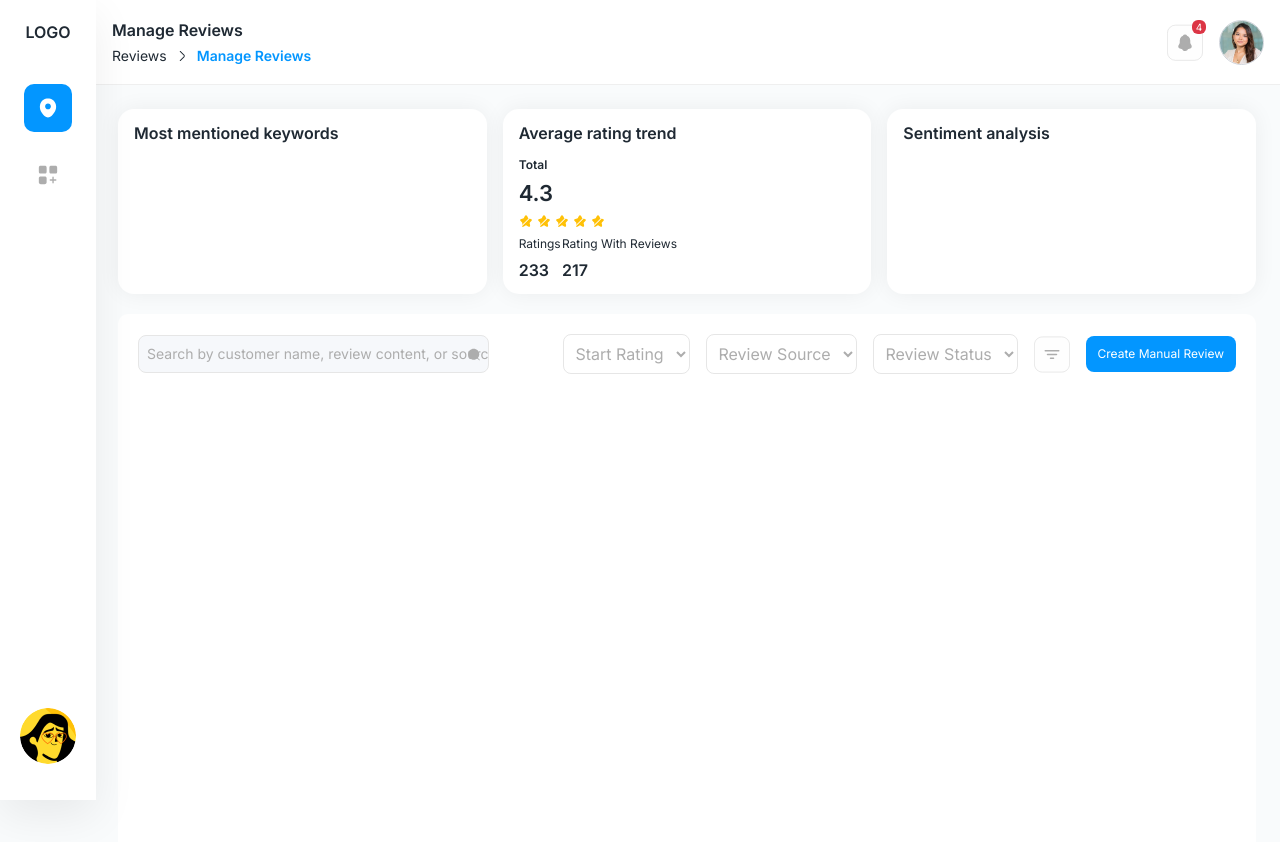
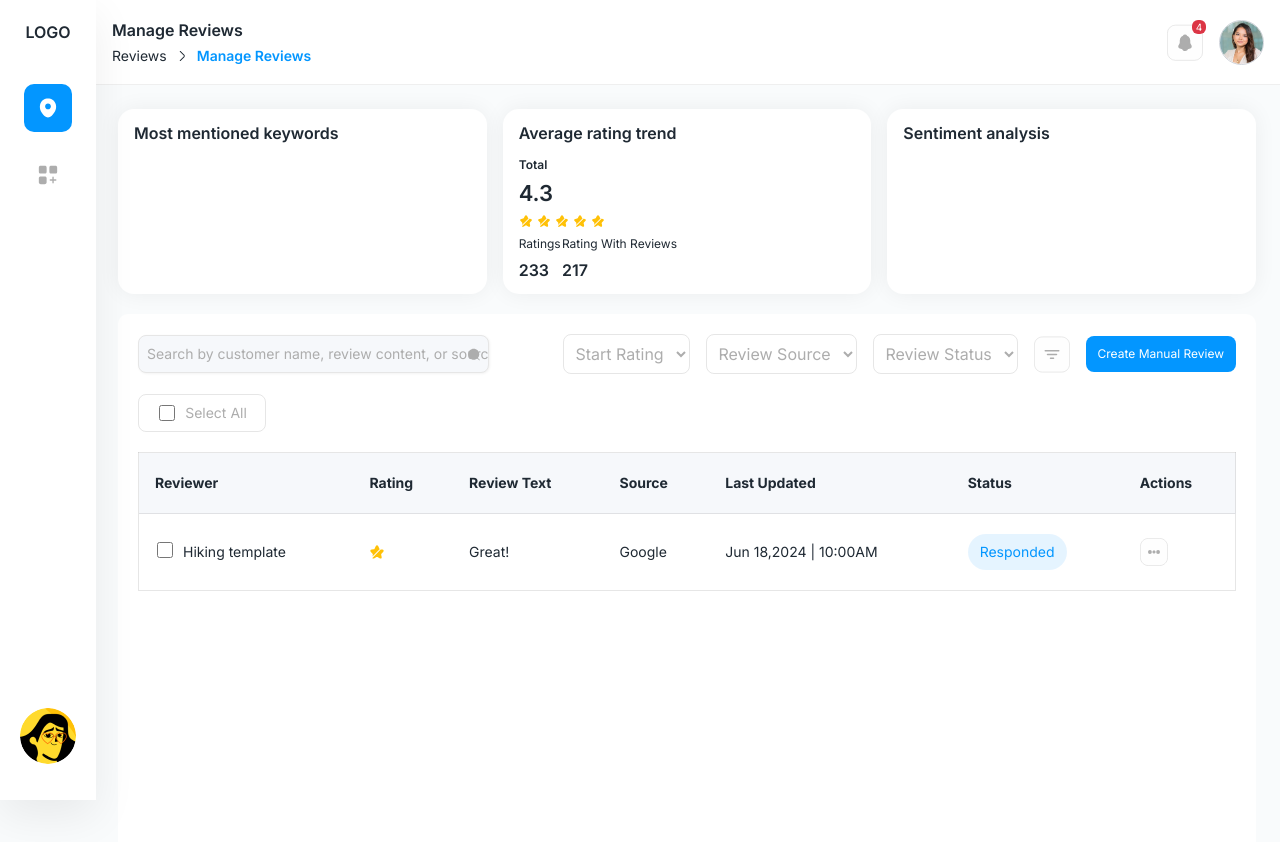
Before and after one commit to sumithub/rs-web-develop, a Next.js app: page /review in a window 1280 px wide. Shown: the top 842 px of the page. Built offline with nearby package versions, Linux system fonts and the light colour scheme.

Commit message:
Created reviews table

```diff
--- /dev/null
+++ b/src/app/components/Status.js
@@ -0,0 +1,5 @@
+export default function Status() {
+    return <div>
+        <button className="bg-[#0396FF1A] rounded-4xl py-2 px-3 text-primary! text-sm text-center">Responded</button>
+    </div>
+}
--- /dev/null
+++ b/src/app/components/form/Checkbox.js
@@ -0,0 +1,14 @@
+"use client"
+export default function Checkbox({ label, name, checked, onChange }) {
+    return <div>
+        <div className="">
+            <div>
+                <label className="text-base text-text-primary">{label}</label>
+                <div className="text-base text-text-primary font-bold">{name}</div>
+            </div>
+            <input type="checkbox" className="h-4 w-5 ml-auto"
+                onChange={() => { onChange(!checked) }}
+                checked={checked} />
+        </div>
+    </div>
+}
--- a/src/app/components/form/Select.js
+++ b/src/app/components/form/Select.js
@@ -4,7 +4,7 @@ export default function Select({ value = "", isRequired, label, children, disabl
     return (<div className={`mt-4 text-lg relative ${class_}`}>
         {label && <label className={`text-base text-black mb-1 font-bold block capitalize ${labelClass}`}>{label}{isRequired ? <span className="text-text">*</span> : ""}</label>}
         <div className="relative">
-            <select className={`border border-[#ADADAD4D] rounded-lg py-2! capitalize px-2 w-full focus-visible:outline-none text-base text-[#ADADAD] ${selectClass_}`}
+            <select className={`border border-border-color rounded-lg py-2! px-2 capitalize w-full focus-visible:outline-none text-base text-text2 ${selectClass_}`}
                 value={value} disabled={disabled}
                 onChange={(e) => {
                     if (onChange) {
--- a/src/app/globals.css
+++ b/src/app/globals.css
@@ -6,6 +6,8 @@
   --primary2: #6FC3FF;
   --secondary: #1F2933;
   --text: #FEFEFE;
+  --text2: #ADADAD;
+  --border-color: #ADADAD4D;
 }
 
 @theme inline {
@@ -13,6 +15,8 @@
   --color-primary2: var(--primary2);
   --color-secondary: var(--secondary);
   --color-text: var(--text);
+  --color-text2: var(--text2);
+  --color-border-color: var(--border-color);
 }
 
 body {
--- a/src/app/review/page.js
+++ b/src/app/review/page.js
@@ -2,6 +2,8 @@ import Image from "next/image";
 import Header from "../components/Header";
 import Sidebar from "../components/Sidebar";
 import Select from "../components/form/Select";
+import Checkbox from "../components/form/Checkbox";
+import Status from "../components/Status";
 
 export default function Review() {
     return <div >
@@ -57,10 +59,10 @@ export default function Review() {
                 <div className="flex justify-between items-center">
                     <div className="relative w-[32%]">
                         <div className="w-full">
-                            <input type="text" className="block md:py-2 pl-2 text-left w-full z-10 text-sm placeholder:text-[#ADADAD] bg-[#F6F8FB] border border-[#E6E6E6] rounded-lg focus-visible:outline-none"
+                            <input type="text" className="block md:py-2 pl-2 text-left w-full z-10 text-sm placeholder:text-text2 bg-[#F6F8FB] border border-[#E6E6E6] rounded-lg focus-visible:outline-none shadow-[0.84px_0.84px_2.52px_0px_#0000000F]"
                                 placeholder="Search by customer name, review content, or source." />
 
-                            <span className="absolute text-center top-1 right-0  md:py-2 py-1 px-2">
+                            <span className="absolute text-center top-1 right-0 py-2 px-2">
                                 <Image src="/images/search.svg" alt="search" height={14} width={14} unoptimized={true} />
                             </span>
                         </div>
@@ -77,12 +79,56 @@ export default function Review() {
                         <Select
                             class_="mt-0!"
                             defaultOption="Review Status" />
-                        <Image src="/images/network.svg" alt="network" height={36} width={36} unoptimized={true} />
 
-                        <button className="bg-primary rounded-lg py-2.5 px-3 text-white text-xs text-center capitalize">Create Manual Review</button>
+                        <button className="cursor-pointer disabled:pointer-events-none ">
+                            <Image src="/images/network.svg" alt="network" height={36} width={36} unoptimized={true} />
+                        </button>
+
+                        <button className="bg-primary rounded-lg py-2.5 px-3 text-white text-xs text-center capitalize cursor-pointer disabled:pointer-events-none disabled:opacity-50">Create Manual Review</button>
+                    </div>
+                </div>
+                <div className="border border-border-color px-2 py-1 rounded-lg w-32 mt-5">
+                    <div className="flex items-start justify-center gap-2 mt-1">
+                        <Checkbox />
+                        <div className="text-text2 text-sm capitalize">Select all</div>
                     </div>
                 </div>
 
+                <div className="w-full overflow-x-auto mt-5">
+
+                    <table className="w-full border border-border-color">
+                        <thead>
+                            <tr className="text-secondary text-sm font-semibold bg-[#F6F8FB] border-b border-border-color text-left">
+                                <th className="py-5 px-4">Reviewer</th>
+                                <th className="py-5 px-4">Rating</th>
+                                <th className="py-5 px-4">Review Text</th>
+                                <th className="py-5 px-4">Source</th>
+                                <th className="py-5 px-4">Last Updated</th>
+                                <th className="py-5 px-4">Status</th>
+                                <th className="py-5 px-4">Actions</th>
+                            </tr>
+                        </thead>
+
+                        <tbody>
+                            <tr className="border-b border-border-color text-secondary text-sm text-left">
+                                <td className="py-5 px-4">
+                                    <div className="flex items-start gap-2">
+                                        <Checkbox />
+                                        <div>Hiking template</div>
+                                    </div>
+                                </td>
+                                <td className="py-5 px-4">
+                                    <Image src="/images/star.svg" alt="rating" height={16} width={16} unoptimized={true} />
+                                </td>
+                                <td className="py-5 px-4">Great!</td>
+                                <td className="py-5 px-4">Google</td>
+                                <td className="py-5 px-4">Jun 18,2024 | 10:00AM</td>
+                                <td className="py-5 px-4"><Status /></td>
+                                <td className="py-5 px-4"><Image src="/images/action.svg" alt="action" height={28} width={28} unoptimized={true} /></td>
+                            </tr>
+                        </tbody>
+                    </table>
+                </div>
             </div>
         </div>
 
```
Also changed, not shown: public/images/action.svg (added).
